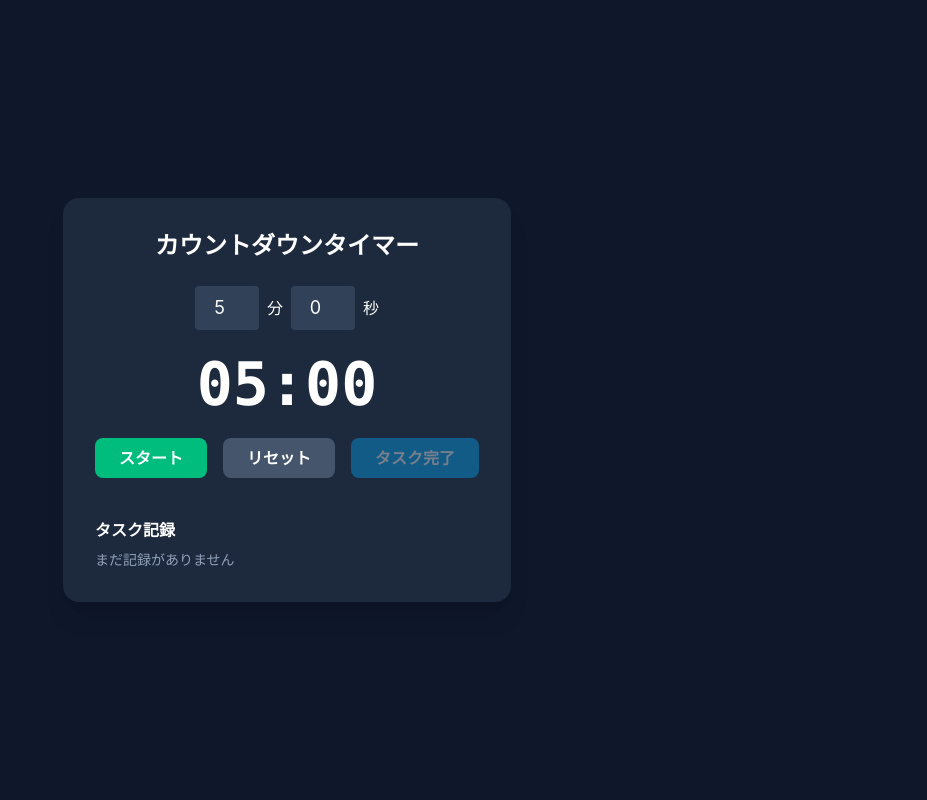
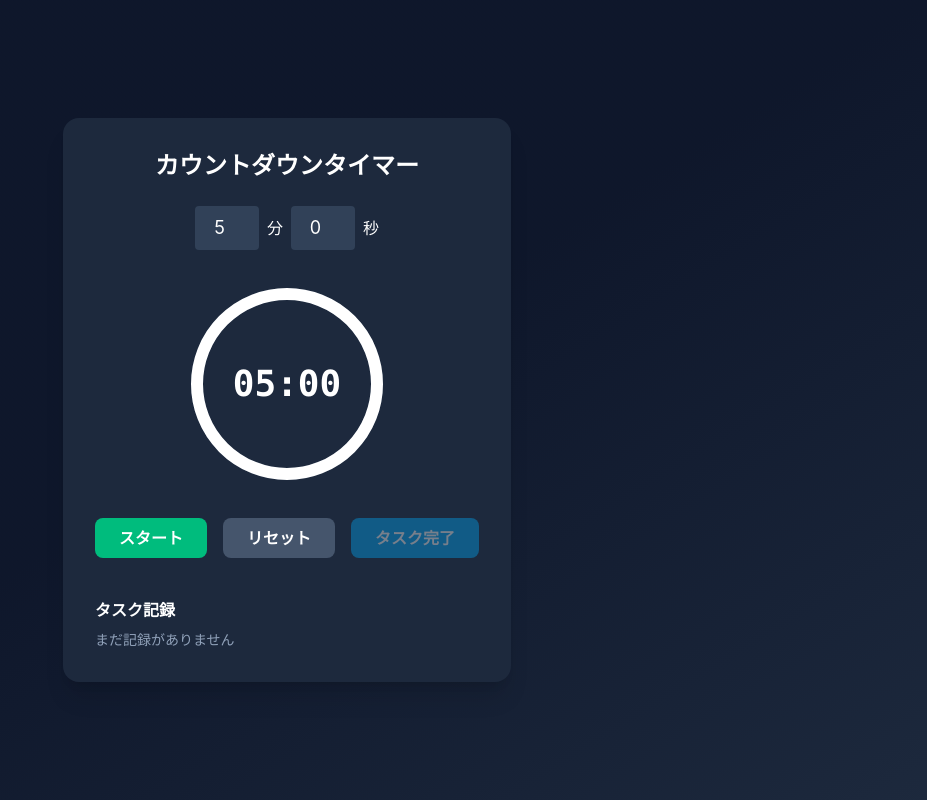
Before and after one commit to AmesRius/React, a React (Vite) app: page / in a window 1280 px wide. Shown: the whole page, without its empty margins (353-1280 px from the left). Built offline with nearby package versions, Linux system fonts and the light colour scheme.

Commit message:
Phase 3: デザイン調整（プログレスバー・配色・レスポンシブ対応）

```diff
--- a/src/App.jsx
+++ b/src/App.jsx
@@ -6,9 +6,10 @@ import './App.css'
 
 import Timer from './components/Timer'
 
+// App.jsx
 function App() {
   return (
-    <div className="flex h-screen items-center justify-center bg-slate-900">
+    <div className="min-h-screen flex items-center justify-center bg-gradient-to-br from-slate-900 via-slate-900 to-slate-800 p-4">
       <Timer />
     </div>
   )
--- a/src/components/Timer.jsx
+++ b/src/components/Timer.jsx
@@ -1,3 +1,5 @@
+// Timer.jsx の一番外側
+<div className="flex flex-col items-center gap-8 p-10 bg-slate-800/90 backdrop-blur rounded-3xl shadow-2xl w-full max-w-md border border-slate-700"></div>
 import { useState, useEffect, useRef } from 'react'
 
 function Timer() {
@@ -18,6 +20,9 @@ function Timer() {
 
     // setIntervalのIDを保持（再描画されても消えないようuseRefを使う）
     const intervalRef = useRef(null)
+
+    // ボタンの共通クラス
+    const baseButtonClass = "px-6 py-2 rounded-lg font-semibold transition disabled:opacity-40 disabled:cursor-not-allowed"
 
     // isRunningがtrueの間、1秒ごとにremainingSecondsを減らす
     useEffect(() => {
@@ -43,6 +48,15 @@ function Timer() {
         const minutes = Math.floor(totalSeconds / 60)
         const seconds = totalSeconds % 60
         return `${String(minutes).padStart(2, '0')}:${String(seconds).padStart(2, '0')}`
+    }
+
+    // 残り時間の割合に応じて色クラスを返す
+    const getTimeColor = () => {
+        if (totalSeconds === 0) return 'text-white'
+        const ratio = remainingSeconds / totalSeconds
+        if (ratio <= 0.1) return 'text-red-500'
+        if (ratio <= 0.3) return 'text-amber-400'
+        return 'text-white'
     }
 
     const handleStart = () => {
@@ -103,7 +117,6 @@ function Timer() {
     return (
         <div className="flex flex-col items-center gap-6 p-8 bg-slate-800 rounded-2xl shadow-xl w-full max-w-md">
             <h1 className="text-2xl font-bold text-white">カウントダウンタイマー</h1>
-
             {/* 時間入力エリア */}
             <div className="flex items-center gap-2">
                 <input
@@ -128,8 +141,14 @@ function Timer() {
             </div>
 
             {/* 残り時間の大表示 */}
-            <div className="text-6xl font-mono font-bold text-white tabular-nums">
-                {formatTime(remainingSeconds)}
+            <div className="relative flex items-center justify-center">
+                <CircularProgress
+                    progress={totalSeconds === 0 ? 0 : remainingSeconds / totalSeconds}
+                    colorClass={getTimeColor()}
+                />
+                <div className={`absolute text-4xl font-mono font-bold tabular-nums transition-colors duration-500 ${getTimeColor()}`}>
+                    {formatTime(remainingSeconds)}
+                </div>
             </div>
 
             {/* 操作ボタン */}
@@ -137,28 +156,28 @@ function Timer() {
                 {!isRunning ? (
                     <button
                         onClick={handleStart}
-                        className="px-6 py-2 rounded-lg bg-emerald-500 text-white font-semibold hover:bg-emerald-600 transition"
+                        className={`${baseButtonClass} bg-emerald-500 text-white hover:bg-emerald-600`}
                     >
                         スタート
                     </button>
                 ) : (
                     <button
                         onClick={handleStop}
-                        className="px-6 py-2 rounded-lg bg-amber-500 text-white font-semibold hover:bg-amber-600 transition"
+                        className={`${baseButtonClass} bg-amber-500 text-white hover:bg-amber-600`}
                     >
                         ストップ
                     </button>
                 )}
                 <button
                     onClick={handleReset}
-                    className="px-6 py-2 rounded-lg bg-slate-600 text-white font-semibold hover:bg-slate-500 transition"
+                    className={`${baseButtonClass} bg-slate-600 text-white hover:bg-slate-500`}
                 >
                     リセット
                 </button>
                 <button
                     onClick={handleCompleteTask}
                     disabled={!isRunning}
-                    className="px-6 py-2 rounded-lg bg-sky-500 text-white font-semibold hover:bg-sky-600 transition disabled:opacity-40 disabled:cursor-not-allowed"
+                    className={`${baseButtonClass} bg-sky-500 text-white hover:bg-sky-600`}
                 >
                     タスク完了
                 </button>
@@ -188,4 +207,38 @@ function Timer() {
     )
 }
 
+function CircularProgress({ progress, colorClass }) {
+    const radius = 90
+    const circumference = 2 * Math.PI * radius
+    const offset = circumference - progress * circumference
+
+    return (
+        <svg width="220" height="220" className="-rotate-90">
+            {/* 背景の円 */}
+            <circle
+                cx="110"
+                cy="110"
+                r={radius}
+                stroke="currentColor"
+                strokeWidth="12"
+                fill="none"
+                className="text-slate-700"
+            />
+            {/* 進捗を表す円 */}
+            <circle
+                cx="110"
+                cy="110"
+                r={radius}
+                stroke="currentColor"
+                strokeWidth="12"
+                fill="none"
+                strokeDasharray={circumference}
+                strokeDashoffset={offset}
+                strokeLinecap="round"
+                className={`transition-all duration-1000 ease-linear ${colorClass}`}
+            />
+        </svg>
+    )
+}
+
 export default Timer
```
